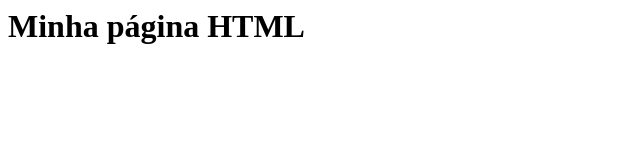
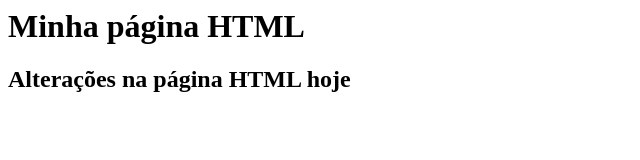
Before and after one commit to BSMarina/gama-no-github, a plain HTML site: page index.html in a window 1280 px wide. Shown: the whole page, without its empty margins (0-640 px from the left). Drawn offline with Linux system fonts and the light colour scheme.

Commit message:
Arquivo Index.html atualizado novamente

```diff
--- a/index.html
+++ b/index.html
@@ -1,5 +1,6 @@
 <html>
  <body>
   <h1> Minha página HTML </h1<h1>
+  <h2> Alterações na página HTML hoje</h2>
  </body>
 </html>
```
